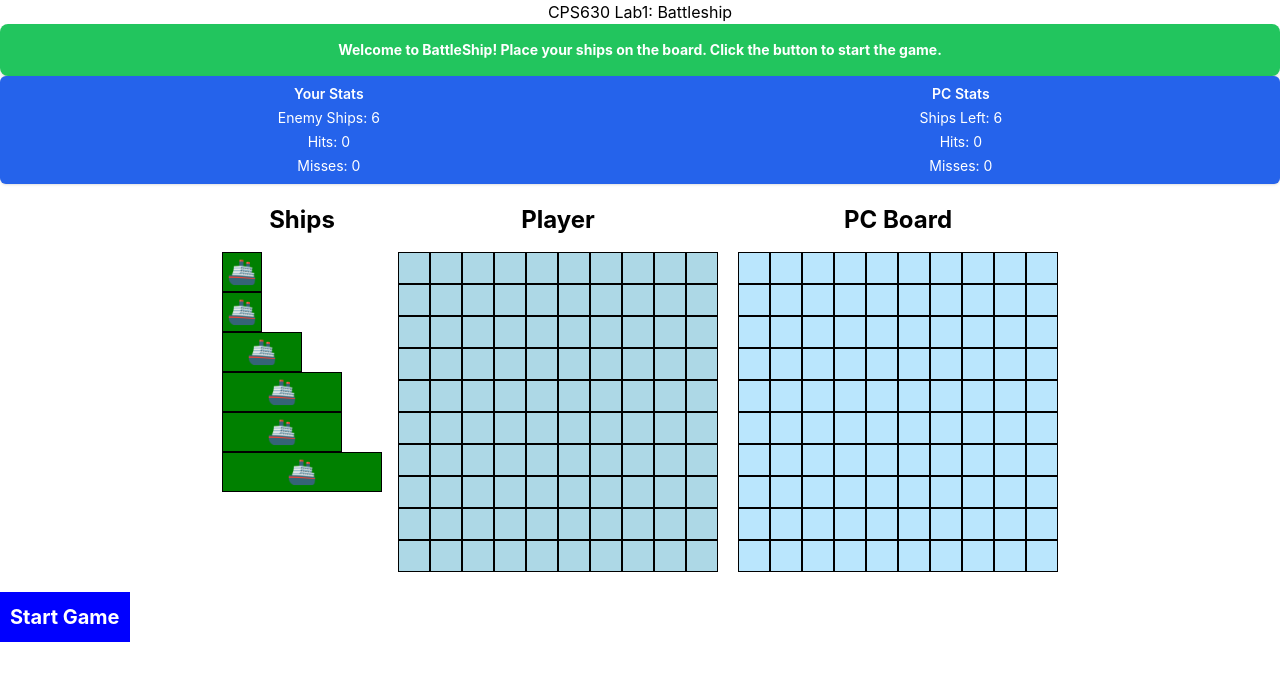
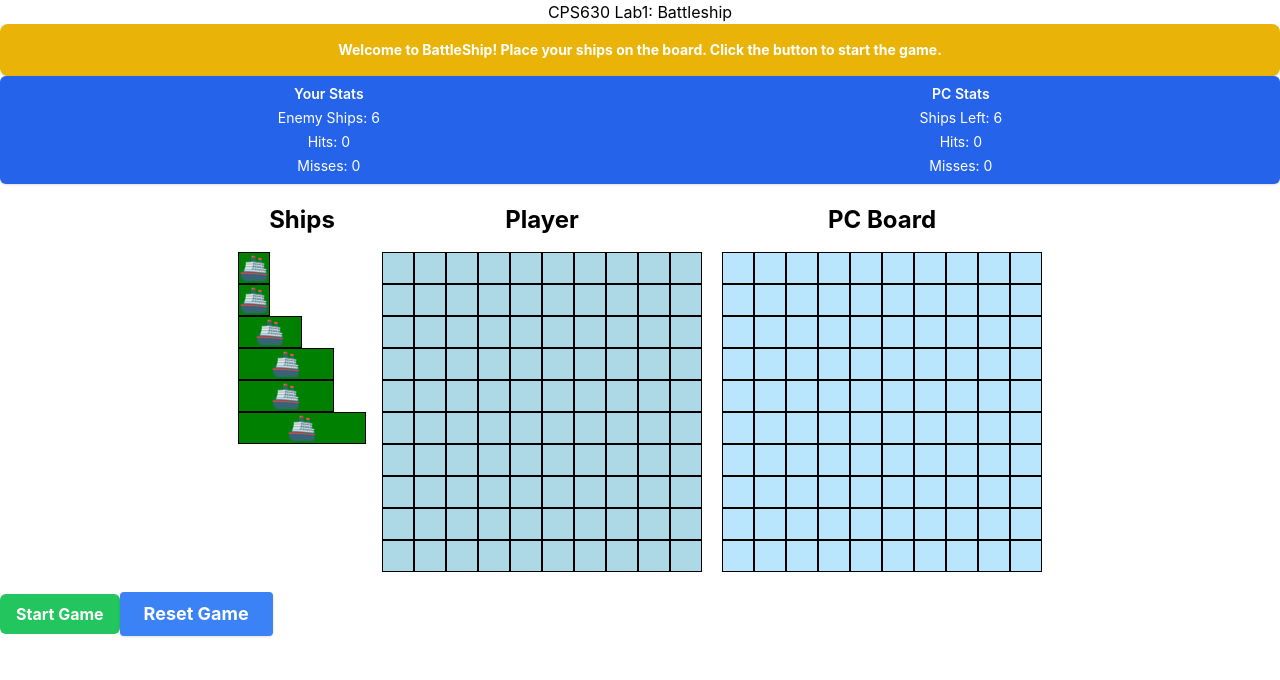
Before and after one commit to wal238/cps630, a React (Create React App) app in the folder cps630_lab1_v2/battleship/: page / in a window 1280 px wide. Shown: the top 680 px of the page. Built offline with nearby package versions, Linux system fonts and the light colour scheme.

Commit message:
final commit for code

```diff
--- a/cps630_lab1_v2/battleship/public/index.html
+++ b/cps630_lab1_v2/battleship/public/index.html
@@ -24,7 +24,7 @@
       work correctly both with client-side routing and a non-root public URL.
       Learn how to configure a non-root public URL by running `npm run build`.
     -->
-    <title>React App</title>
+    <title>CPS630 Battleship Lab 1</title>
   </head>
   <body>
     <noscript>You need to enable JavaScript to run this app.</noscript>
--- a/cps630_lab1_v2/battleship/src/App.js
+++ b/cps630_lab1_v2/battleship/src/App.js
@@ -6,6 +6,7 @@ import { GameStateProvider } from "./GameStateContext";
 import Button from "./components/Button";
 import AlertBox from "./components/AlertBox";
 import Score from "./components/Score";
+import ResetButton from "./components/ResetButton";
 
 function App() {
   return (
@@ -22,6 +23,7 @@ function App() {
         </div>
       </div>
       <Button />
+      <ResetButton />
 
     </GameStateProvider>
   );
--- a/cps630_lab1_v2/battleship/src/GameStateContext.js
+++ b/cps630_lab1_v2/battleship/src/GameStateContext.js
@@ -6,6 +6,7 @@ export const useGameState = () => useContext(GameStateContext);
 
 export const GameStateProvider = ({ children }) => {
   const [gameStarted, setGameStarted] = useState(false);
+  const [isGameOver, setIsGameOver] = useState(false);
   const [userTurn, setUserTurn] = useState(true);
   const [ships, setShips] = useState([
     {
@@ -141,6 +142,90 @@ export const GameStateProvider = ({ children }) => {
     setIsPcBoardDisabled(false);
   };
 
+  // Create a resetGame function that resets all the states to their initial values
+  const resetGame = () => {
+    setGameStarted(false);
+    setUserTurn(true);
+    setShips([
+      {
+        id: 2,
+        size: 1,
+        placed: false,
+        orientation: "horizontal",
+        health: 1,
+        position: null,
+        coordinates: [],
+      },
+      {
+        id: 6,
+        size: 1,
+        placed: false,
+        orientation: "horizontal",
+        health: 1,
+        position: null,
+        coordinates: [],
+      },
+      {
+        id: 3,
+        size: 2,
+        placed: false,
+        orientation: "horizontal",
+        health: 2,
+        position: null,
+        coordinates: [],
+      },
+      {
+        id: 4,
+        size: 3,
+        placed: false,
+        orientation: "horizontal",
+        health: 3,
+        position: null,
+        coordinates: [],
+      },
+      {
+        id: 5,
+        size: 3,
+        placed: false,
+        orientation: "horizontal",
+        health: 3,
+        position: null,
+        coordinates: [],
+      },
+      {
+        id: 1,
+        size: 4,
+        placed: false,
+        orientation: "horizontal",
+        health: 4,
+        position: null,
+        coordinates: [],
+      },
+    ]);
+    setBoard(
+      Array(10)
+        .fill()
+        .map(() => Array(10).fill(null))
+    );
+    setUserScore(0);
+    setPcShipsRemanining(6);
+    setHits(0);
+    setMisses(0);
+    setUserShipsRemaining(6);
+    setPcHits(0);
+    setPcMisses(0);
+    setIsPcBoardDisabled(false);
+    setPcBoard(
+      Array(10)
+        .fill()
+        .map(() => Array(10).fill(null))
+    );
+    setPcShips();
+    setAlertMessage(
+      "Welcome to BattleShip! Place your ships on the board. Click the button to start the game."
+    );
+  };
+
   const value = {
     gameStarted,
     setGameStarted,
@@ -172,7 +257,10 @@ export const GameStateProvider = ({ children }) => {
     setPcHits,
     pcMisses,
     setPcMisses,
-    userShipsRemaining
+    userShipsRemaining,
+    isGameOver,
+    setIsGameOver,
+    resetGame
   };
 
   return (
--- a/cps630_lab1_v2/battleship/src/components/AlertBox.jsx
+++ b/cps630_lab1_v2/battleship/src/components/AlertBox.jsx
@@ -5,12 +5,11 @@ const AlertBox = ({ text }) => {
 
     const { alertMessage} = useGameState();
 
-    // Lets style the alert-box to make it more visible and give it a modern ui look
-
-    //Let's style the alert-box make it looks nicer and smaller and modern ui look using tailwindcss
+    // using if statements to check if alert message = "YOU HAVE WON!" or "PC HAS WON!" and then change the background color to green or red respectively
+    // also make it such tha
     return (
         <>
-        <div className="p-4 bg-green-500 text-white text-sm font-bold flex flex-col items-center justify-center space-y-2 rounded-lg shadow-md">
+        <div className="p-4 bg-yellow-500 text-white text-sm font-bold flex flex-col items-center justify-center space-y-2 rounded-lg shadow-md">
             <div>{alertMessage}</div>
         </div>
 
--- a/cps630_lab1_v2/battleship/src/components/Board.jsx
+++ b/cps630_lab1_v2/battleship/src/components/Board.jsx
@@ -93,8 +93,6 @@ const Board = () => {
     );
   };
 
-  console.log(ships);
-  console.log(board);
 
 
   return (
--- a/cps630_lab1_v2/battleship/src/components/Button.jsx
+++ b/cps630_lab1_v2/battleship/src/components/Button.jsx
@@ -1,42 +1,27 @@
 import React from "react";
 import { useGameState } from "../GameStateContext";
 
-const Button = ({ text, onClick }) => {
-    const { ships, startGame, gameStarted, setAlertMessage } = useGameState();
+const Button = () => {
+    const { ships, startGame, setAlertMessage } = useGameState();
 
     const allShipPlaced = ships.every((ship) => ship.placed);
 
     const handleStartGame = () => {
         if (allShipPlaced) {
-            console.log("GAME HAS STARTED!")
             setAlertMessage("GAME HAS STARTED!");
             startGame();
         } else {
-            console.log("Please place all ships before starting the game")
             setAlertMessage("Please place all ships before starting the game");
         }
     }
 
-    //The code below I wanna make a nicely styled button with a modern UI look and feel with hovering as well
-
     return (
-        <>
         <button
             onClick={handleStartGame}
-            style={{
-                padding: 10,
-                fontSize: 20,
-                fontWeight: "bold",
-                backgroundColor: "blue",
-                color: "white",
-                cursor: "pointer",
-                display: "flex",
-                justifyContent: "center",
-                alignItems: "center",
-                height: 50
-            }}
-            > Start Game</button>
-        </>
+            className="px-4 py-2 bg-green-500 hover:bg-green-600 text-white font-bold rounded-md transition duration-200 ease-in-out"
+        >
+            Start Game
+        </button>
     );
 };
 
--- a/cps630_lab1_v2/battleship/src/components/Cell.jsx
+++ b/cps630_lab1_v2/battleship/src/components/Cell.jsx
@@ -14,15 +14,20 @@ const Cell = ({ onDrop, cellId, draggedShip }) => {
     }),
   });
 
-  const { board } = useGameState();
+  const { board, ships } = useGameState();
 
   const [x, y] = cellId.split('-').map(Number);
   const cellValue = board[x][y];
   const isShipPart = cellValue !== null && cellValue !== 'hit' && cellValue !== 'miss';
+  const isSunkShipPart = ships.some(ship =>
+    ship.sunk && ship.position.some(pos => pos[0] === x && pos[1] === y)
+  );
 
-  // Determine cell color based on its status
-  let cellColor = "lightblue";
-  if (isShipPart) {
+
+  let cellColor = "lightblue"; // Default color
+  if (isSunkShipPart) {
+    cellColor = "purple"; // Distinct color for sunk ship
+  } else if (isShipPart) {
     cellColor = "green"; // Ship part
   } else if (cellValue === 'hit') {
     cellColor = "red"; // Hit
--- /dev/null
+++ b/cps630_lab1_v2/battleship/src/components/ResetButton.jsx
@@ -0,0 +1,17 @@
+import React from "react";
+import { useGameState } from "../GameStateContext";
+
+const ResetButton = () => {
+    const { resetGame } = useGameState();
+
+    return (
+        <button
+            onClick={resetGame}
+            className="px-6 py-2 text-lg font-bold text-white bg-blue-500 rounded shadow hover:bg-blue-600 focus:outline-none focus:ring-2 focus:ring-blue-300 focus:ring-opacity-50"
+        >
+            Reset Game
+        </button>
+    );
+}
+
+export default ResetButton;
--- a/cps630_lab1_v2/battleship/src/components/Ship.jsx
+++ b/cps630_lab1_v2/battleship/src/components/Ship.jsx
@@ -10,8 +10,8 @@ const Ship = ({ id, size, orientation, rotateShip, placed }) => {
     }),
   });
 
-  const width = orientation === 'horizontal' ? size * 40 : 40;
-  const height = orientation === 'horizontal' ? 40 : size * 40;
+  const width = orientation === 'horizontal' ? size * 32 : 32;
+  const height = orientation === 'horizontal' ? 32 : size * 32;
 
   return (
     <div className="relative">
--- a/cps630_lab1_v2/battleship/src/index.js
+++ b/cps630_lab1_v2/battleship/src/index.js
@@ -2,7 +2,7 @@ import React from 'react';
 import ReactDOM from 'react-dom/client';
 import './index.css';
 import App from './App';
-import reportWebVitals from './reportWebVitals';
+
 
 const root = ReactDOM.createRoot(document.getElementById('root'));
 root.render(
@@ -10,8 +10,3 @@ root.render(
     <App />
   </React.StrictMode>
 );
-
-// If you want to start measuring performance in your app, pass a function
-// to log results (for example: reportWebVitals(console.log))
-// or send to an analytics endpoint. Learn more: https://bit.ly/CRA-vitals
-reportWebVitals();
```
Also changed, not shown: cps630_lab1_v2/battleship/src/components/PCBoard.jsx (+47 -21 lines).
